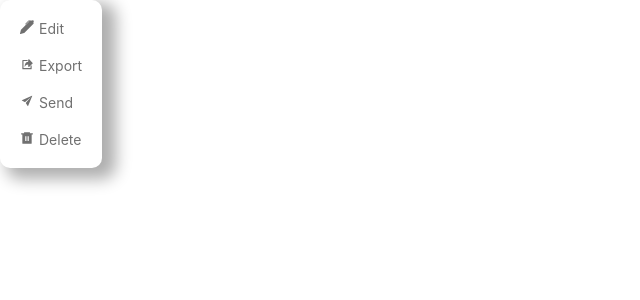
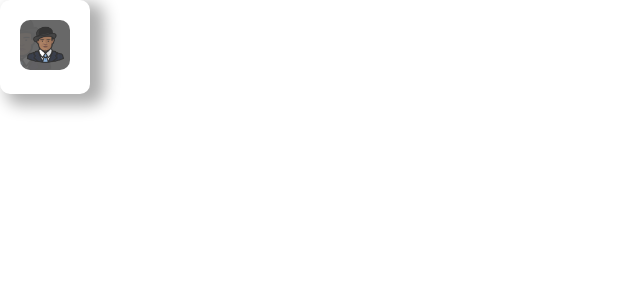
Before and after one commit to DauMoe/air_asia_test, a React (Create React App) app: page / in a window 1280 px wide. Shown: the top 300 px of the page, without its empty margins (0-640 px from the left). Built offline with nearby package versions, Linux system fonts and the light colour scheme.

Commit message:
WIP: card

```diff
--- a/src/App.js
+++ b/src/App.js
@@ -1,10 +1,10 @@
 import './App.scss';
-import ContextMenu from './components/ContextMenu';
+import Card from './components/Card';
 
 const App = () => {
   return (
     <div className="App">
-      <ContextMenu/>
+      <Card/>
     </div>
   );
 }
--- a/src/App.scss
+++ b/src/App.scss
@@ -67,6 +67,7 @@ $purple-indigo-900: rgb(49 46 129);
 
 //Border radius
 $round-25per: math.percentage(math.div(1, 4));
+$round-50per: math.percentage(math.div(1, 2));
 $round-5: 5px;
 $round-10: 10px;
 $round-15: 15px;
--- /dev/null
+++ b/src/components/Card/CardAvatar.jsx
@@ -0,0 +1,20 @@
+import './index.scss';
+
+const CardAvatar = ({
+  userId,
+  imageUrl,
+  status,
+  name,
+  description,
+  skypeLink,
+  linkedinLink,
+  ...props
+}) => {
+  return (
+    <div className="card-avatar-wrapper">
+      <img width={50} height={50} src={imageUrl} className="card-avatar-image"/>
+    </div>
+  )
+}
+
+export default CardAvatar;
--- /dev/null
+++ b/src/components/Card/index.jsx
@@ -0,0 +1,17 @@
+import CardAvatar from './CardAvatar';
+import './index.scss';
+
+const Card = ({
+  ...props
+}) => {
+  return (
+    <div className='card-wrapper'>
+      <CardAvatar
+        userId={1}
+        imageUrl={"/avatar/gentlement.png"}
+      />
+    </div>
+  )
+}
+
+export default Card;
--- /dev/null
+++ b/src/components/Card/index.scss
@@ -0,0 +1,28 @@
+@import './../../App.scss';
+
+.card-wrapper {
+  display             : inline-block ;
+  background-color    : $white;
+  border-radius       : $round-10;
+  -webkit-box-shadow  : 10px 7px 16px 4px rgba(0,0,0,0.32);
+  box-shadow          : 10px 7px 16px 4px rgba(0,0,0,0.32);
+  padding             : 20px;
+}
+
+.card-avatar-wrapper {
+  position      : relative;
+}
+
+.card-avatar-image {
+  border-radius : $round-10;
+}
+
+.card-avatar-status {
+  position: absolute;
+  width: 5;
+  height: 5;
+  border-radius: $round-50per;
+  background-color: $green-900;
+  bottom: 0;
+  right: 0
+}
--- a/src/components/ContextMenu/index.jsx
+++ b/src/components/ContextMenu/index.jsx
@@ -2,12 +2,25 @@ import ContextItem from './ContextItem';
 import './index.scss';
 import useGetContextContent from './useGetContextConent';
 
-const ContextMenu = (props) => {
+const ContextMenu = ({
+  x,
+  y,
+  ...props
+}) => {
   const listItem = useGetContextContent();
 
   return(
-    <div className='context-menu-wrapper'>
-      {listItem.map((item, index) => <ContextItem key={"_context_menu" + index} itemContent={item.content} itemIcon={item.icon}/>)}
+    <div className='context-menu-wrapper' style={{top: x, left: y}}>
+      {listItem.map((item, index) => {
+        return (
+          <ContextItem
+            key={"_context_menu" + index}
+            itemContent={item.content}
+            itemIcon={item.icon}
+            callback={item.cb}
+          />
+        )
+      })}
     </div>
   );
 }
--- a/src/components/ContextMenu/index.scss
+++ b/src/components/ContextMenu/index.scss
@@ -8,6 +8,7 @@
   padding             : 10px;
   border-radius       : $round-10;
   font-size           : #{$context-menu-size}px;
+  position            : absolute;
 }
 
 .context-item-wrapper {
--- a/src/components/ContextMenu/useGetContextConent.js
+++ b/src/components/ContextMenu/useGetContextConent.js
@@ -7,19 +7,19 @@ const useGetContextContent = () => {
   return [{
     icon: <BsPenFill/>,
     content: "Edit",
-    callback: () => {}
+    cb: () => {}
   }, {
     icon: <TiExport/>,
     content: "Export",
-    callback: () => {}
+    cb: () => {}
   }, {
     icon: <IoIosSend/>,
     content: "Send",
-    callback: () => {}
+    cb: () => {}
   }, {
     icon: <RiDeleteBin6Fill/>,
     content: "Delete",
-    callback: () => {}
+    cb: () => {}
   }]
 }
 
```
Also changed, not shown: public/avatar/gentlement.png (added).
